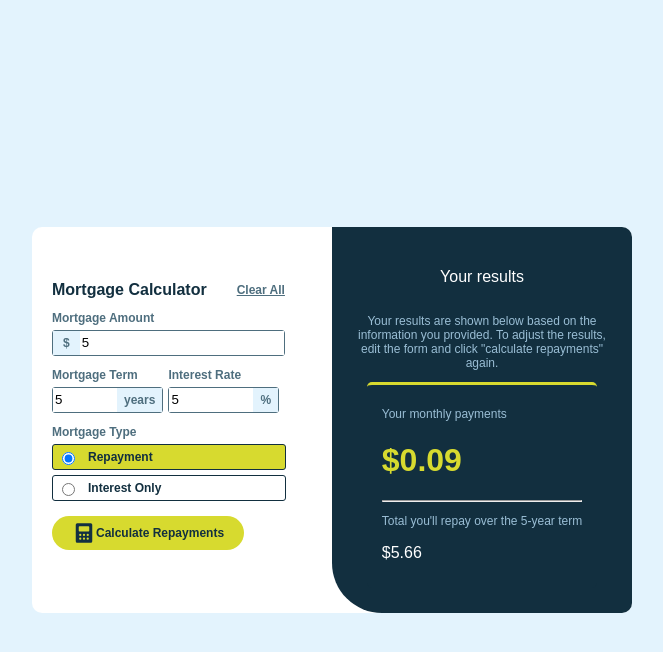
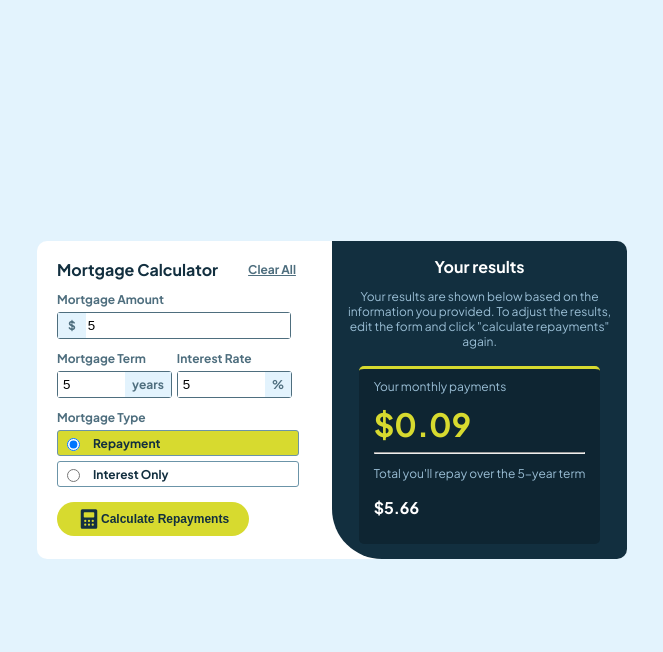
Before and after one commit to uconnwomensbball/Mortgage-Calculator, a website built with Vite: page index.html in a window 1280 px wide. Both pictures are taken after typing "5", "5", "5" into the empty fields and a click on the button "Calculate Repayments". Shown: the whole page, without its empty margins (308-971 px from the left). Built offline with nearby package versions, Linux system fonts and the light colour scheme; files whose address does not match are found by name.

Commit message:
Add files via upload

```diff
--- a/index.css
+++ b/index.css
@@ -1,6 +1,6 @@
 @font-face {
 font-family: "Jakarta";
-src: url('PlusJakartaSans-VariableFont_wght');
+src: url("./Jakarta.ttf");
 }
 
 body {
@@ -8,9 +8,8 @@ body {
     background: hsl(202, 86%, 94%);
     color: white;
     text-align: center;
-    padding: 20px;
     min-width: 320px;
-    max-width: 600px;
+    max-width: 590px;
     display: flex;
     flex-direction: row;
     justify-content: center;
@@ -32,7 +31,7 @@ body {
     flex-direction: column;
     justify-content: center;
     align-items: flex-start;
-    padding: 0px 0px 20px 20px;
+    padding: 5px 0px 20px 20px;
 
 }
 
@@ -81,10 +80,12 @@ body {
 
 .mortgage-term-input{
     width: 3.75rem;
+    padding-left: 5px;
 }
 
 .interest-rate-input{
     width: 5rem;
+    padding-left: 5px;
 }
 
 input:focus, button:focus {
@@ -101,11 +102,11 @@ input:focus, button:focus {
     justify-content: flex-start;
     align-items: center;
     gap: 10px;
-    width: 14rem;
+    width: 14.5rem;
     margin-top: 5px;
-    border: 1px solid hsl(202, 55%, 16%);
     padding: 4px;
     border-radius: 3px;
+    border: 1px solid hsl(200, 26%, 54%);
 }
 
 /*CONTAINER-RIGHT*/
@@ -116,10 +117,12 @@ input:focus, button:focus {
     align-items: center;
     background-color: hsl(202, 55%, 16%);
     border-radius: 0px 10px 10px 50px;
-    padding: 25px 15px;
+    padding: 15px 0px;
 }
+
 .container-right>h4{
     margin: 0px;
+    padding: 0px;
 }
 
 img{
@@ -127,13 +130,33 @@ img{
     margin-top: 10px;
 }
 
+.your-results-p{
+    margin: 0px 0px;
+    text-align: left;
+    padding: 0px;
+}
+
+.your-results-p-text{
+    padding: 0px 10px;
+}
+.your-monthly-payments-text{
+      margin: 0px;
+     padding: 0px;
+}
+
+#monthly-repayment-result-text{
+     margin-top: 10px;
+     margin-bottom: 5px;
+     padding: 0px;
+}
 .results-container{
     text-align: left;
     border-top: 3px solid hsl(61, 70%, 52%);
-    background-color: hsl(202, 55%, 16%);
+    background-color: #0e2532;
     border-radius: 5px;
     padding: 10px 15px;
     color: hsl(203, 41%, 72%);
+    margin-top: 5px;
 }
 
 /*BUTTONS*/
@@ -173,7 +196,7 @@ button{
 
 }
 
-.icons-term-rate{
+.icon-interest-rate, .icon-mortgage-term{
     background-color: hsl(202, 86%, 94%);
     color: hsl(200, 24%, 40%);
     padding: 5px 7px;
--- a/index.html
+++ b/index.html
@@ -16,7 +16,7 @@
                 <div class = "left-div-six">
                 <p class = "slate-seven-hundred-text small-text mortgage-amount-text bold pointer">Mortgage Amount</p>
                 <div class ="input-icons-div"><!-- CLOSED-->
-                    <span class="icons-amount small-text bold">$</span>
+                    <span id="icon-amount" class="icons-amount small-text bold">$</span>
                     <input id="mortgage-amount-input" class = "pointer" type = "number" required/>
                 </div> <!-- CLOSES  "input-icons-div"-->
                 <p id = "mortgage-amount-warning" class = "red-text small-text bold">This field is required</p>
@@ -26,7 +26,7 @@
                         <p  class = "slate-seven-hundred-text small-text mortgage-term-text bold">Mortgage Term</p>
                         <div class = "input-icons-div"> <!-- CLOSED-->
                             <input id="mortgage-term-input" class = "mortgage-term-input pointer" type = "number" required/>
-                            <span class="icons-term-rate small-text bold">years</span>
+                            <span id = "icon-mortgage-term" class="icon-mortgage-term small-text bold">years</span>
                         </div> <!-- CLOSES  "input-icons-div"-->
                         <p id = "mortgage-term-warning" class = "red-text small-text bold">This field is required</p>
 
@@ -35,7 +35,7 @@
                         <p  class = "slate-seven-hundred-text small-text interest-rate-text bold">Interest Rate</p>
                         <div class="input-icons-div"> <!-- CLOSED-->
                             <input id="interest-rate-input" class = "interest-rate-input pointer" type = "number" required/>
-                            <span class="icons-term-rate small-text bold">%</span>
+                            <span id = "icon-interest-rate" class="icon-interest-rate small-text bold">%</span>
                         </div><!-- CLOSES  "input-icons-div"-->
                         <p id = "interest-rate-warning" class = "red-text small-text bold">This field is required</p>
                         </div> <!-- CLOSES  "left-div-four"-->
--- a/index.js
+++ b/index.js
@@ -10,6 +10,11 @@ const clearAllBtn = document.getElementById("clear-all-text")
 const mortgageAmountInput=document.getElementById("mortgage-amount-input")
 const mortgageTermInput=document.getElementById("mortgage-term-input")
 const interestRateInput=document.getElementById("interest-rate-input")
+
+//ICONS
+const iconAmount = document.getElementById("icon-amount")
+const iconMortgageTerm = document.getElementById("icon-mortgage-term")
+const iconInterestRate = document.getElementById("icon-interest-rate")
 
 //WARNINGS
 const mortgageAmountWarning = document.getElementById("mortgage-amount-warning")
@@ -49,31 +54,61 @@ function calculateMortgage(principal, annualInterestRate, years){
         radioBtnRepayment.classList.add("lime-color-background")
         console.log("radiobtn repayment checked!")
         containerRight.innerHTML = `
-        <p class = "white-text">Your results</p>
-        <p class="small-text slate-three-hundred-text">Your results are shown below based on the information you provided. To adjust the results, edit the form and click "calculate repayments" again.</p>
+        <p class = "your-results-p white-text"><strong>Your results</strong></p>
+        <p class="your-results-p-text small-text slate-three-hundred-text">Your results are shown below based on the information you provided. To adjust the results, edit the form and click "calculate repayments" again.</p>
         <div class ="results-container">
-            <p class="small-text">Your monthly payments</p>
+            <p class="your-monthly-payments-text small-text">Your monthly payments</p>
             <h1 id = "monthly-repayment-result-text" class = "lime-color-text">$${monthlyPayment.toFixed(2).toString().replace(/\B(?=(\d{3})+(?!\d))/g, ",")}</h1>
             <hr>
             <p class="small-text">Total you'll repay over the ${years}-year term</p>
-            <p class="white-text">$${totalPayment.toFixed(2).toString().replace(/\B(?=(\d{3})+(?!\d))/g, ",")}</p>
+            <p class="white-text"><strong>$${totalPayment.toFixed(2).toString().replace(/\B(?=(\d{3})+(?!\d))/g, ",")}</strong></p>
         </div>
         `
     }
     else{
         containerRight.innerHTML = `
-        <h3>Your results</h3>
+        <h3><strong>Your results</strong></h3>
         <p>Your results are shown below based on the information you provided. To adjust the results, edit the form and click "calculate repayments" again.</p>
         <div class ="results-container">
             <p>Your monthly payments in interest only</p>
             <h1 id = "monthly-repayment-result-text" class = "lime-color-text">$${monthlyInterest.toFixed(2).toString().replace(/\B(?=(\d{3})+(?!\d))/g, ",")}</h1>
             <p>Total interest you'll repay over the ${years}-year term</p>
-            <p class = "white-text">$${totalInterest.toFixed(2).toString().replace(/\B(?=(\d{3})+(?!\d))/g, ",")}</p>
+            <p class = "white-text"><strong>$${totalInterest.toFixed(2).toString().replace(/\B(?=(\d{3})+(?!\d))/g, ",")}</strong></p>
         </div>
         `
     }
 }
 
+//MORTGAGE AMOUNT FOCUS-BLUR
+mortgageAmountInput.addEventListener('focus', () => {
+        mortgageAmountInput.style.border = "2px solid hsl(61, 70%, 52%)";
+        iconAmount.style.backgroundColor = "hsl(61, 70%, 52%)"})
+
+mortgageAmountInput.addEventListener('blur', () => {
+    mortgageAmountInput.style.border = "";
+    iconAmount.style.backgroundColor = ""})
+
+//MORTGAGE TERM FOCUS-BLUR
+mortgageTermInput.addEventListener("focus", ()=>{
+    mortgageTermInput.style.border = "2px solid hsl(61, 70%, 52%)"
+    iconMortgageTerm.style.backgroundColor = "hsl(61, 70%, 52%)"
+})
+mortgageTermInput.addEventListener("blur", ()=>{
+    mortgageTermInput.style.border = "";
+    iconMortgageTerm.style.backgroundColor = ""
+})
+
+//INTEREST RATE FOCUS-BLUR
+interestRateInput.addEventListener("focus", ()=>{
+    interestRateInput.style.border = "2px solid hsl(61, 70%, 52%)"
+    iconInterestRate.style.backgroundColor = "hsl(61, 70%, 52%)"
+})
+interestRateInput.addEventListener("blur", ()=>{
+    interestRateInput.style.border = "";
+    iconInterestRate.style.backgroundColor = ""
+})
+
+//RADIO-BTNS CHANGE
 radioBtnRepayment.addEventListener("change", function () {
     if (radioBtnRepayment.checked) {
         repaymentDiv.classList.add("lime-color-background");
```
Also changed, not shown: Jakarta.ttf (added), README.md (added).
